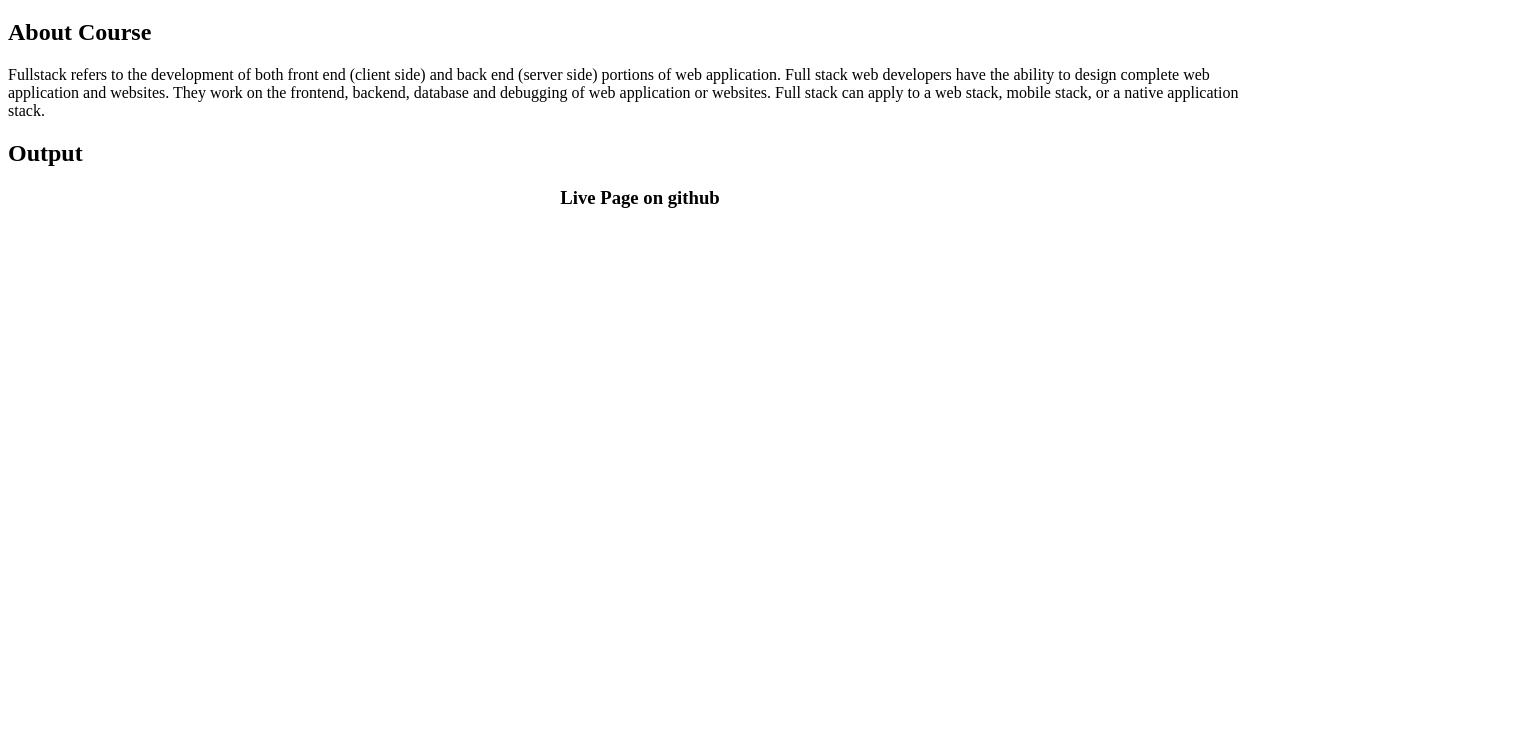
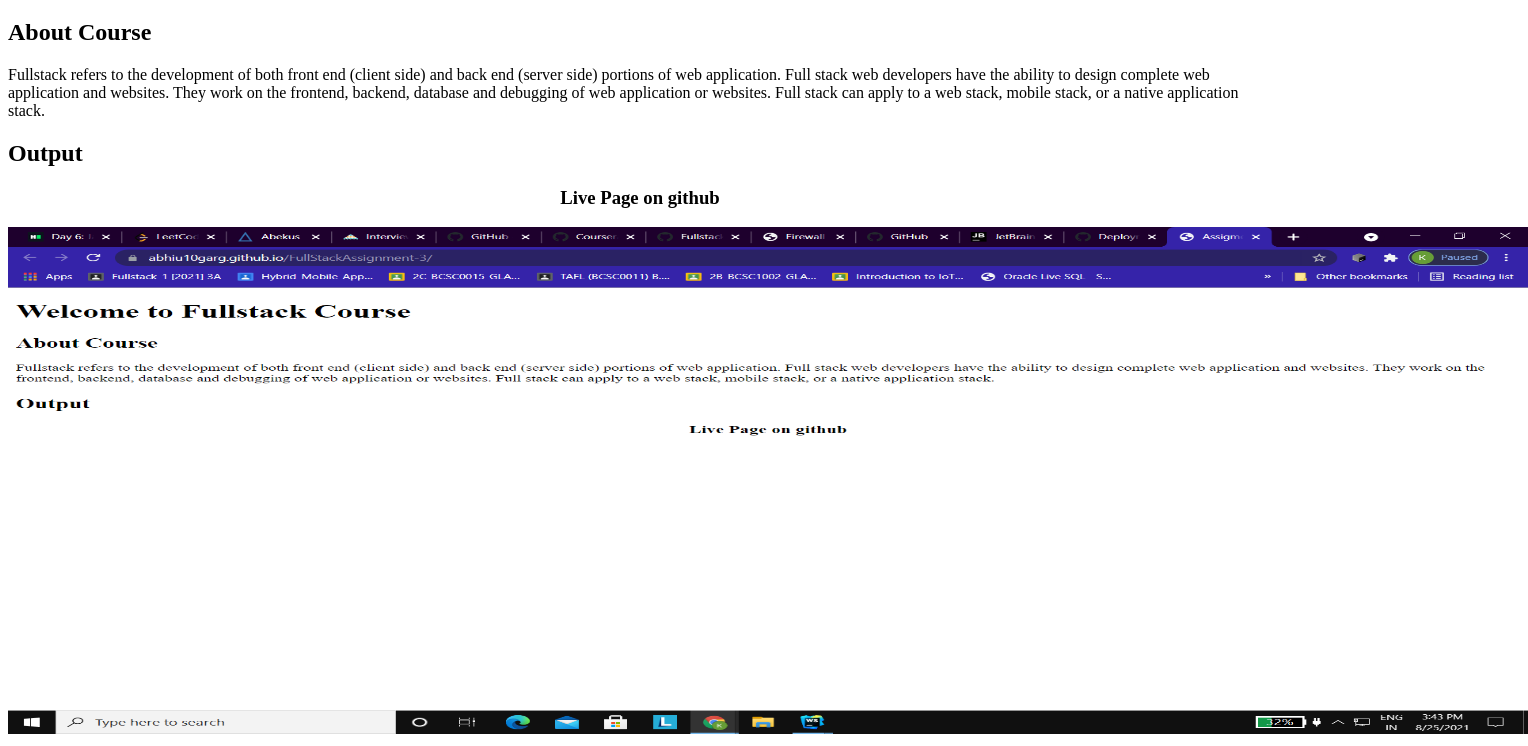
Before and after one commit to abhiu10garg/FullStackAssignment-3, a plain HTML site: page index.html in a window 1280 px wide. Shown: the part 61-807 px from the top of the page, 1528 px wide, since content can reach past the window. Drawn offline with Linux system fonts and the light colour scheme.

Commit message:
updated index.html

```diff
--- a/index.html
+++ b/index.html
@@ -15,6 +15,6 @@
 </p>
 <h2>Output</h2>
 <h3 style="text-align: center">Live Page on github</h3>
-<!--<img src="../Assignment%204/images/Screenshot%20(3414).png" height="507" width="1520"/>-->
+<img src="./image/Screenshot%20(3467).png" height="507" width="1520"/>
 </body>
 </html>
```
Also changed, not shown: image/Screenshot (3467).png (added).
